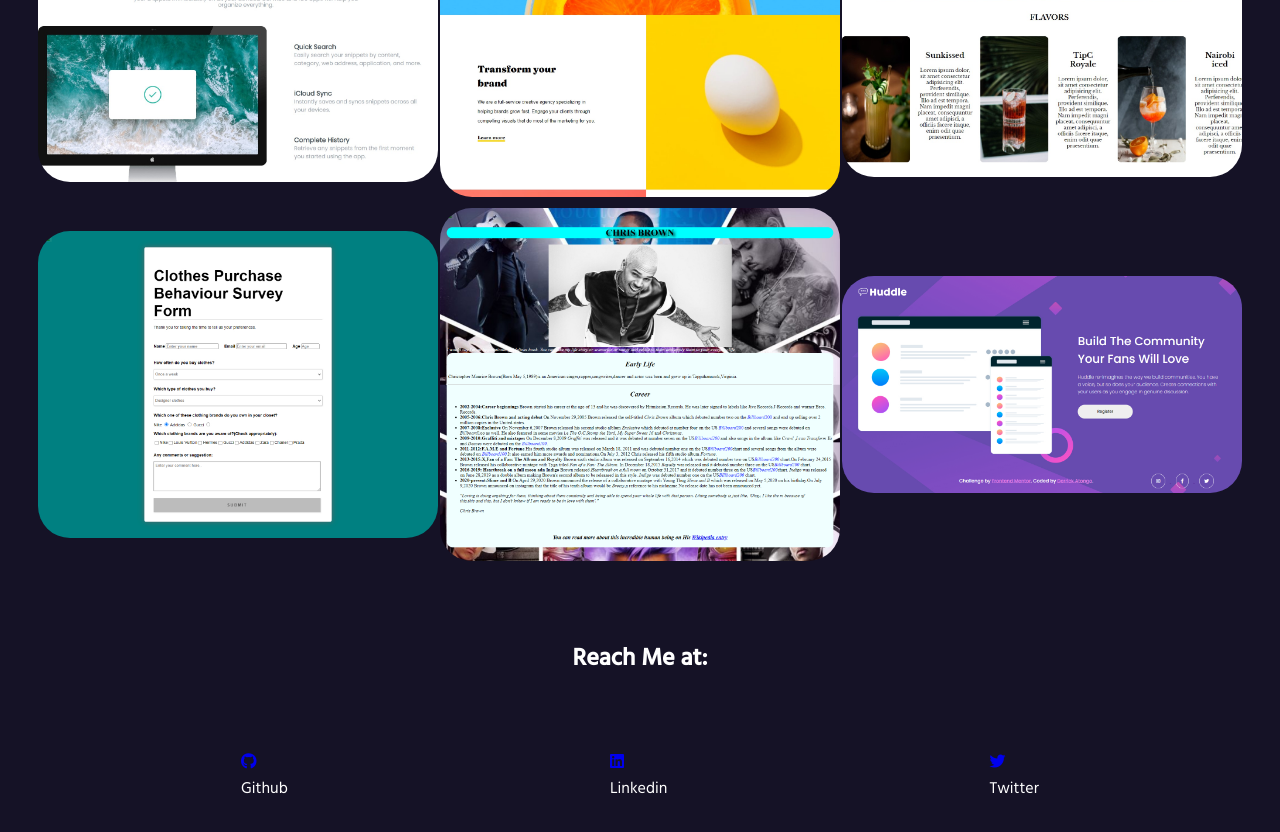
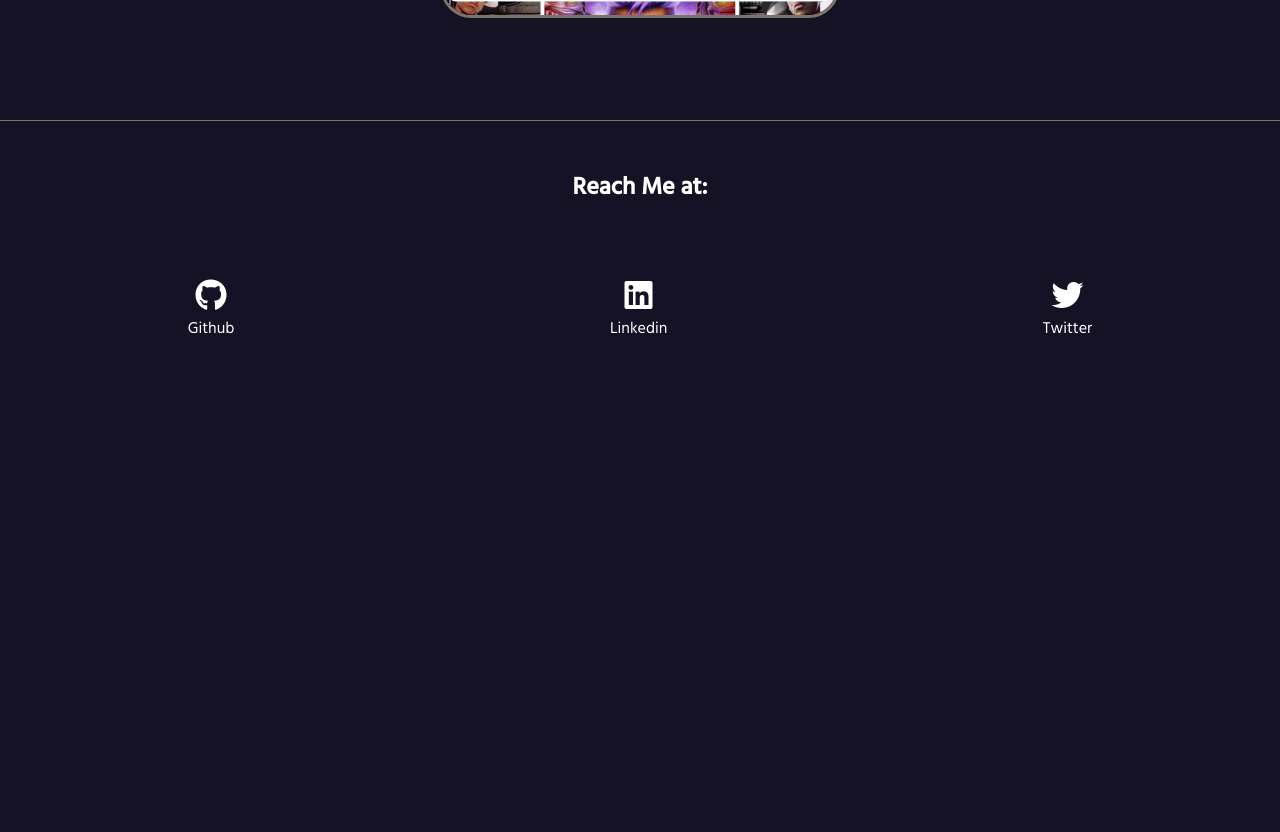
Before and after one commit to Odari-Atongo/My-portfolio, a plain HTML site: page index.html in a window 1280 px wide. Shown: the part 3000-3832 px from the top of the page. After the commit the page ends 3406 px from the top, so only its background shows below. Drawn offline with Linux system fonts and the light colour scheme.

Commit message:
Finished the footer

```diff
--- a/index.html
+++ b/index.html
@@ -112,8 +112,7 @@
         </div>
 
      </section>
-     <section id="contact">
-        <footer >
+        <footer id="contact">
             <h2>Reach Me at:</h2>
             <div class="social-links">
                 <div class="social">
@@ -131,7 +130,6 @@
             </div>
 
         </footer>
-     </section>
 
     <script src="https://cdn.freecodecamp.org/testable-projects-fcc/v1/bundle.js"></script>
 </body>
--- a/style.css
+++ b/style.css
@@ -6,6 +6,7 @@
   box-sizing: border-box;
   font-family: 'Hind', sans-serif;
   background-color: var(--secondary-color);
+  scroll-behavior: smooth;
 
 }
 :root {
@@ -109,9 +110,17 @@ li.nav-links {
 /* The skills section  */
 #skills{
   color: #fff;
-  margin-top: 5em;
-  height: 100vh;
+  height: 50vh;
 
+}
+.icon-container{
+  display: flex;
+  flex-direction: column;
+  align-items: center;
+  justify-content: center;
+}
+.icon-container p{
+  font-size: 1.5em;
 }
 section{
   height: 100vh;
@@ -121,7 +130,7 @@ section{
   text-align: center;
   margin-bottom: 3em;
   color: #fff;
-  margin-top: 5em;
+  margin-top: 2em;
 
 }
 .icons{
@@ -132,25 +141,50 @@ section{
 .project-container{
   display: grid;
   grid-template-columns: 1fr 1fr 1fr;
+  grid-template-rows: 1fr 1fr 1fr;
   align-items: center;
   justify-content: center;
   grid-gap:2px;
   padding: 3em;
+  height: 100vh;
+
+
+}
+#projects{
+  margin-bottom: 14em;
 }
 .project-img{
   width: 25em;
   border-radius: 2em;
+  border: 3px solid var(--contrast-color) ;
 }
 /* The contact section in the footer  */
 .social-links{
 display: flex;
 justify-content: space-around;
 color: #fff;
+padding-bottom: 4em;
 align-items: center;
-cursor: pointer;
+}
+#contact{
+  height: 20%;
+  z-index: 1;
+  border-top: 1px solid var(--contrast-color);
+  height: 1vh;
+
 
 }
-#contact {
-  height: 20%;
-  padding:5em;
+.social{
+  display: flex;
+  flex-direction: column;
+  justify-content: center;
+  align-items: center;
 }
+.social .fab{
+  color: #fff;
+  font-size: 2em;
+}
+.social .fab:hover{
+  color:var(--contrast-color);
+
+}
```
